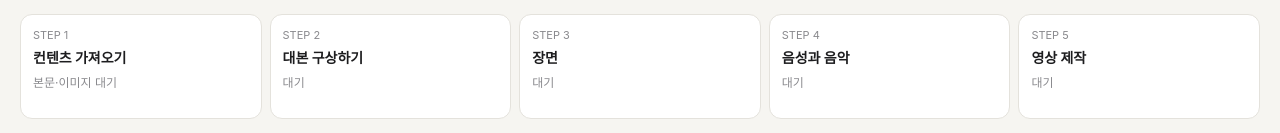
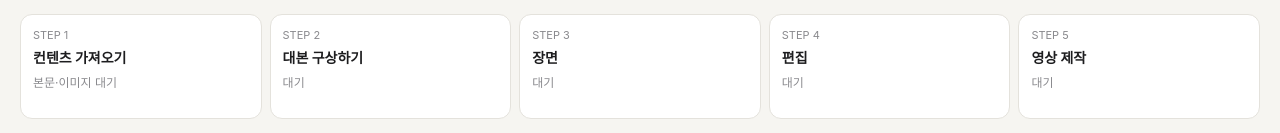
Before and after one commit to smartdong-2team/blog2shorts, a React (Vite) app in the folder frontend/: page / in a window 1280 px wide. Shown: the part 346-479 px from the top of the page. Built offline with nearby package versions, Linux system fonts and the light colour scheme; no server answers.

Commit message:
fix(frontend) : 원문 숨기기를 기본으로 하고 일부 ux writing 수정 [FR-06]

```diff
--- a/frontend/src/features/pipeline/pipelineReducer.ts
+++ b/frontend/src/features/pipeline/pipelineReducer.ts
@@ -17,7 +17,7 @@ export const STEP_TITLES: Record<StepId, string> = {
   1: '컨텐츠 가져오기',
   2: '대본 구상하기',
   3: '장면',
-  4: '음성과 음악',
+  4: '편집',
   5: '영상 제작',
 }
 
--- a/frontend/src/pages/HomePage.tsx
+++ b/frontend/src/pages/HomePage.tsx
@@ -26,7 +26,7 @@ export function HomePage() {
     onError: showToast,
     onRunStart: clearToasts,
   })
-  const [sourceVisible, setSourceVisible] = useState(true)
+  const [sourceVisible, setSourceVisible] = useState(false)
   const [highlight, setHighlight] = useState<{ assetId: string; n: number } | null>(null)
   const { state: health, retry } = useHealthCheck()
 
```
